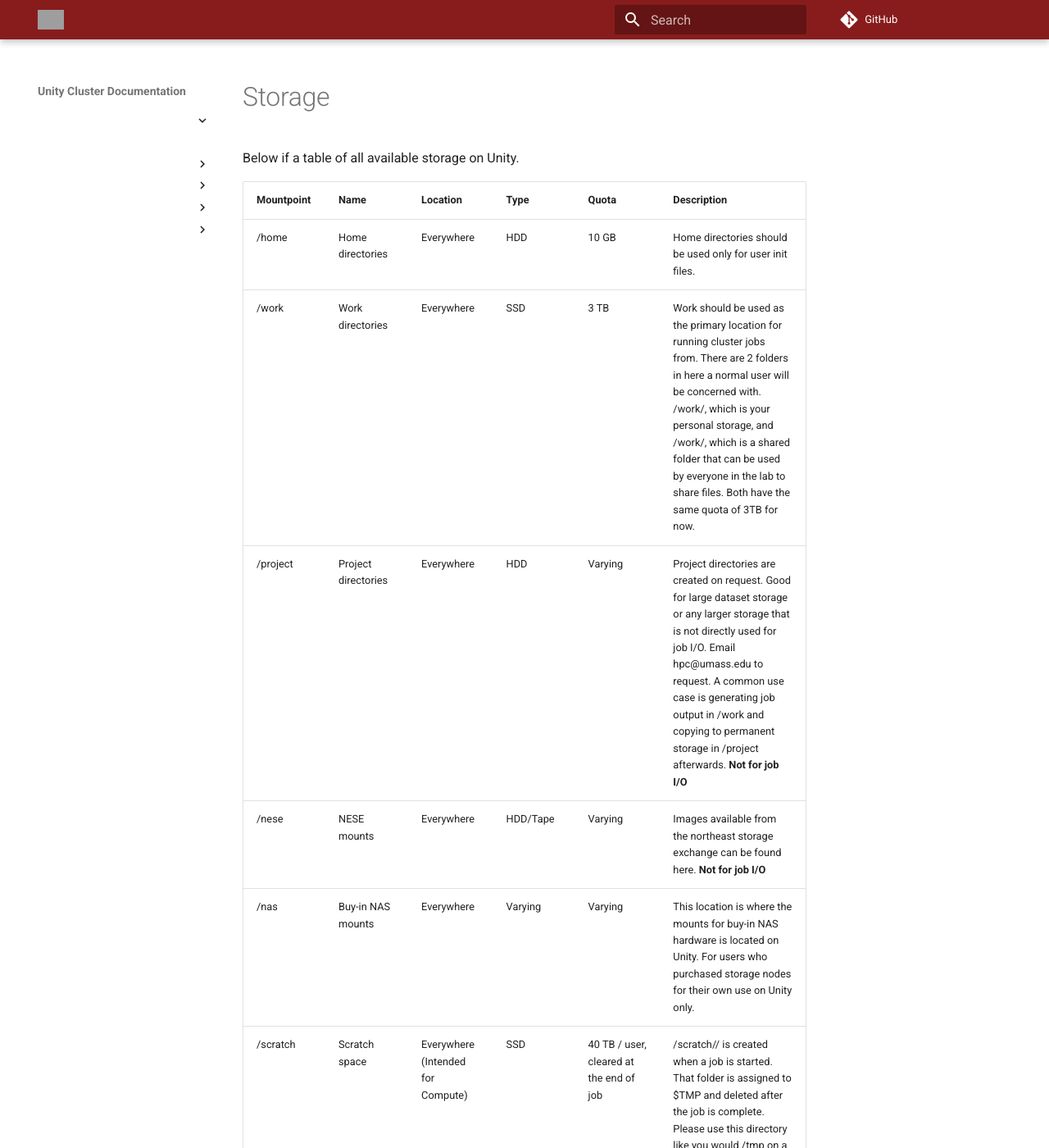
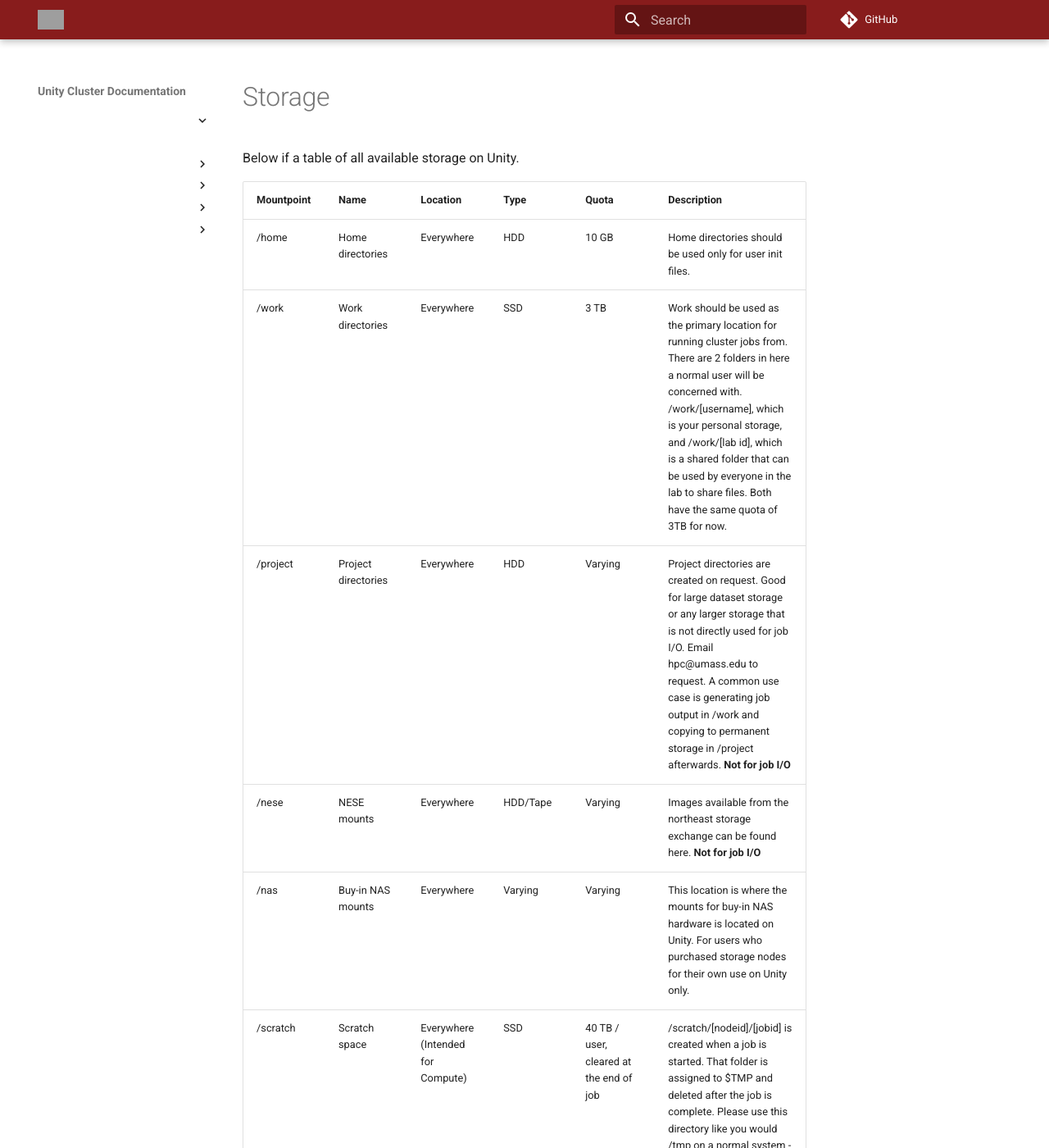
Before and after one commit to UMass-RC/unity-docs, an MkDocs documentation site: the page built from docs/technical/storage.md, in a window 1280 px wide and 1400 px high. Shown: the whole window at 82% size. Built offline with MkDocs 1.6.1 and Material for MkDocs 9.7.7, drawn with Linux system fonts in a browser that asks for light colours; comment, search, counter and statistics services are not loaded; some of the changed text lies outside the part shown; grey boxes are pictures that could not be loaded.

Commit message:
fixed brackets being interpreted as HTML

```diff
--- a/docs/technical/storage.md
+++ b/docs/technical/storage.md
@@ -5,10 +5,10 @@ Below if a table of all available storage on Unity.
 | Mountpoint | Name                | Location                          | Type     | Quota                                   | Description                                                                                                                                                                                                                                                                                                                                                                              |
 | ---------- | ------------------- | --------------------------------- | -------- | --------------------------------------- | ---------------------------------------------------------------------------------------------------------------------------------------------------------------------------------------------------------------------------------------------------------------------------------------------------------------------------------------------------------------------------------------- |
 | /home      | Home directories    | Everywhere                        | HDD      | 10 GB                                   | Home directories should be used only for user init files.                                                                                                                                                                                                                                                                                                                                |
-| /work      | Work directories    | Everywhere                        | SSD      | 3 TB                                    | Work should be used as the primary location for running cluster jobs from. There are 2 folders in here a normal user will be concerned with. /work/<username>, which is your personal storage, and /work/<lab id>, which is a shared folder that can be used by everyone in the lab to share files. Both have the same quota of 3TB for now.                                             |
+| /work      | Work directories    | Everywhere                        | SSD      | 3 TB                                    | Work should be used as the primary location for running cluster jobs from. There are 2 folders in here a normal user will be concerned with. /work/[username], which is your personal storage, and /work/[lab id], which is a shared folder that can be used by everyone in the lab to share files. Both have the same quota of 3TB for now.                                             |
 | /project   | Project directories | Everywhere                        | HDD      | Varying                                 | Project directories are created on request. Good for large dataset storage or any larger storage that is not directly used for job I/O. Email hpc@umass.edu to request. A common use case is generating job output in /work and copying to permanent storage in /project afterwards. **Not for job I/O**                                                                                 |
 | /nese      | NESE mounts         | Everywhere                        | HDD/Tape | Varying                                 | Images available from the northeast storage exchange can be found here. **Not for job I/O**                                                                                                                                                                                                                                                                                              |
 | /nas       | Buy-in NAS mounts   | Everywhere                        | Varying  | Varying                                 | This location is where the mounts for buy-in NAS hardware is located on Unity. For users who purchased storage nodes for their own use on Unity only.                                                                                                                                                                                                                                    |
-| /scratch   | Scratch space       | Everywhere (Intended for Compute) | SSD      | 40 TB / user, cleared at the end of job | /scratch/<nodeid>/<jobid> is created when a job is started. That folder is assigned to $TMP and deleted after the job is complete. Please use this directory like you would /tmp on a normal system - for temporary job I/O that you do not need after the job is completed. Useful for jobs that require large amounts of intermediary files, which is not needed after job completion. |
+| /scratch   | Scratch space       | Everywhere (Intended for Compute) | SSD      | 40 TB / user, cleared at the end of job | /scratch/[nodeid]/[jobid] is created when a job is started. That folder is assigned to $TMP and deleted after the job is complete. Please use this directory like you would /tmp on a normal system - for temporary job I/O that you do not need after the job is completed. Useful for jobs that require large amounts of intermediary files, which is not needed after job completion. |
 | /gypsum    | Gypsum devices      | Everywhere                        | HDD      | Varying                                 | For users migrating from the Gypsum cluster to the Unity clusters, you will find all your old storage here.                                                                                                                                                                                                                                                                              |
 | /old       | Old mounts          | Everywhere (Read-Only)            | Varying  | Varying                                 | Old filesystems which are deprecated live here until they are deleted.                                                                                                                                                                                                                                                                                                                   |
```
